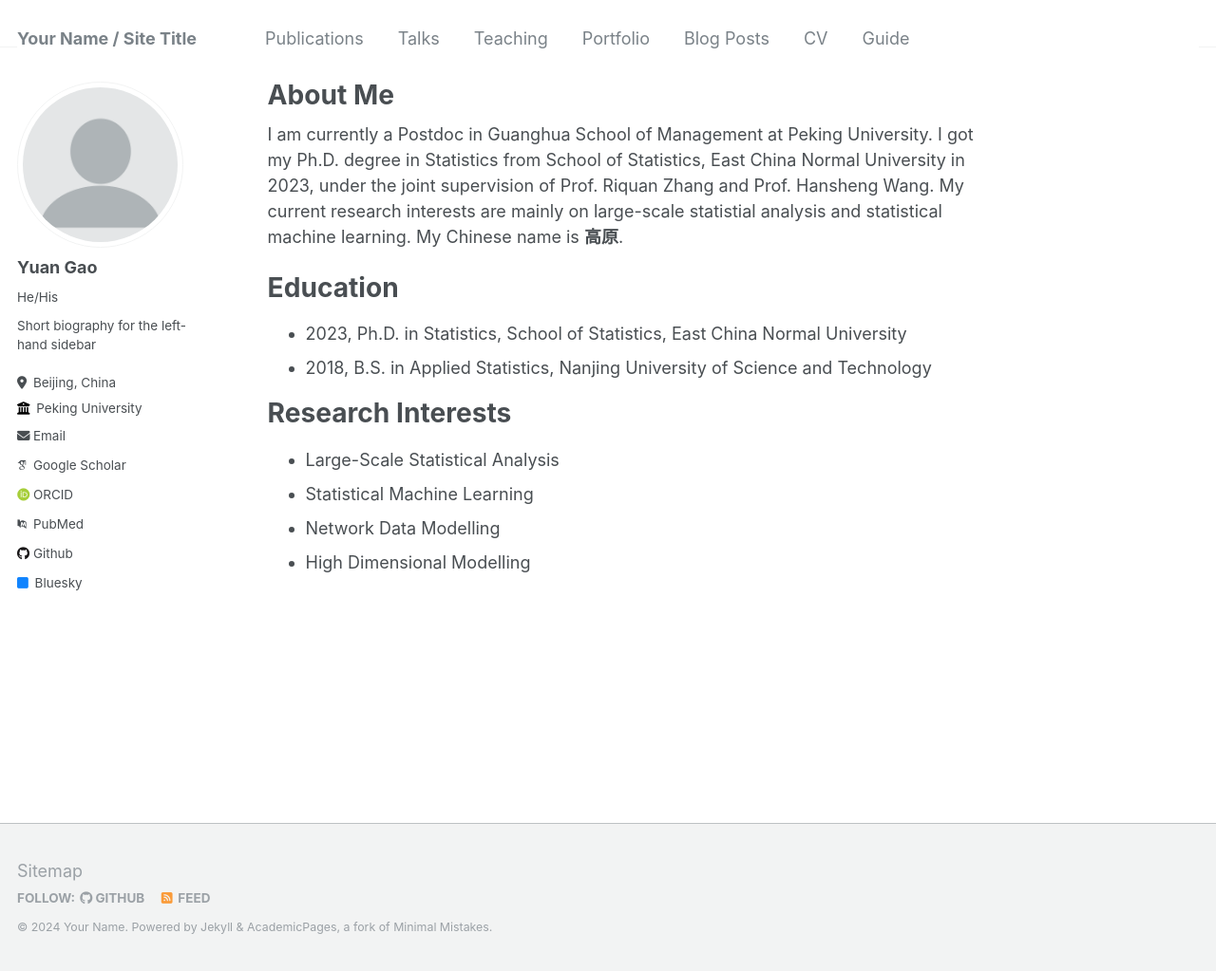
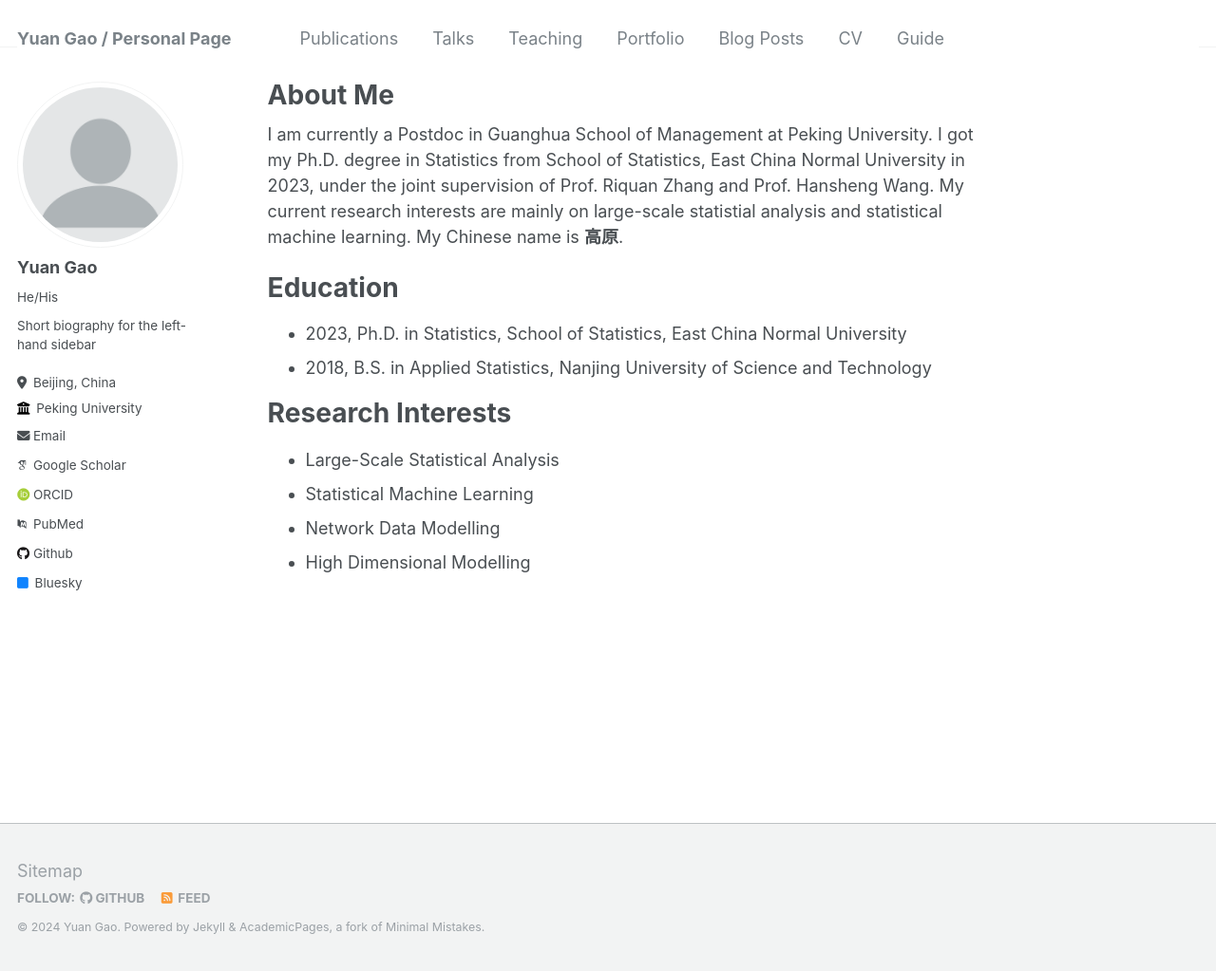
Before and after one commit to YannEmiya/YannEmiya.github.io, a Jekyll site: the page built from _pages/about.md, in a window 1280 px wide and 1023 px high. Shown: the whole window at 95% size. Built offline with Jekyll 4.4.1, drawn with Linux system fonts in a browser that asks for light colours; some web fonts are replaced.

Commit message:
Update _config.yml

```diff
--- a/_config.yml
+++ b/_config.yml
@@ -8,13 +8,13 @@
 
 # Basic Site Settings
 locale                   : "en-US"
-title                    : "Your Name / Site Title"
+title                    : "Yuan Gao / Personal Page"
 title_separator          : "-"
-name                     : &name "Your Name"
+name                     : &name "Yuan Gao"
 description              : &description "personal description"
-url                      : https://academicpages.github.io # the base hostname & protocol for your site e.g. "https://mmistakes.github.io"
+url                      : https://yannemiya.github.io # the base hostname & protocol for your site e.g. "https://mmistakes.github.io"
 baseurl                  : "" # the subpath of your site, e.g. "/blog"
-repository               : "academicpages/academicpages.github.io"
+repository               : "yannemiya/yannemiya.github.io"
 
 # Site Author - The following control what appear as part of the author content on the side bar.
 #               If a field is blank the icon and link will not appear, otherwise it will be shown.
```
